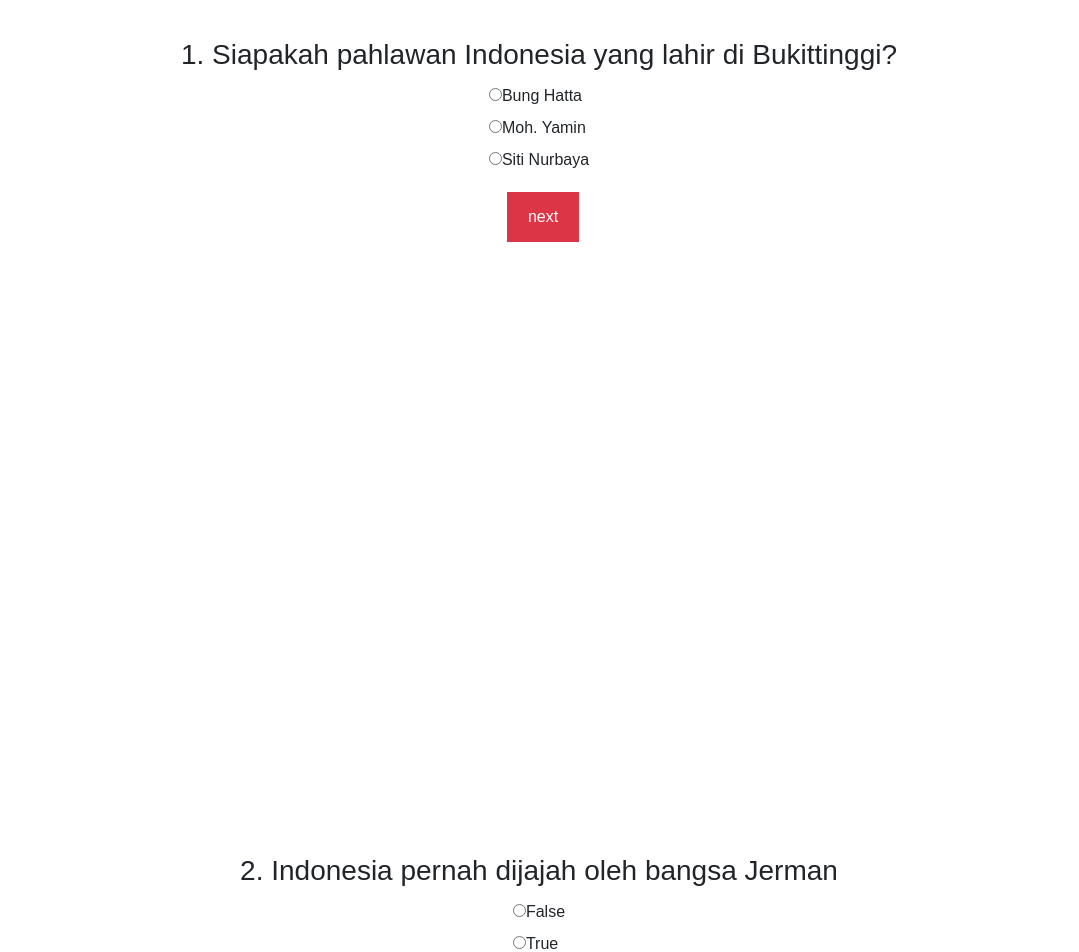
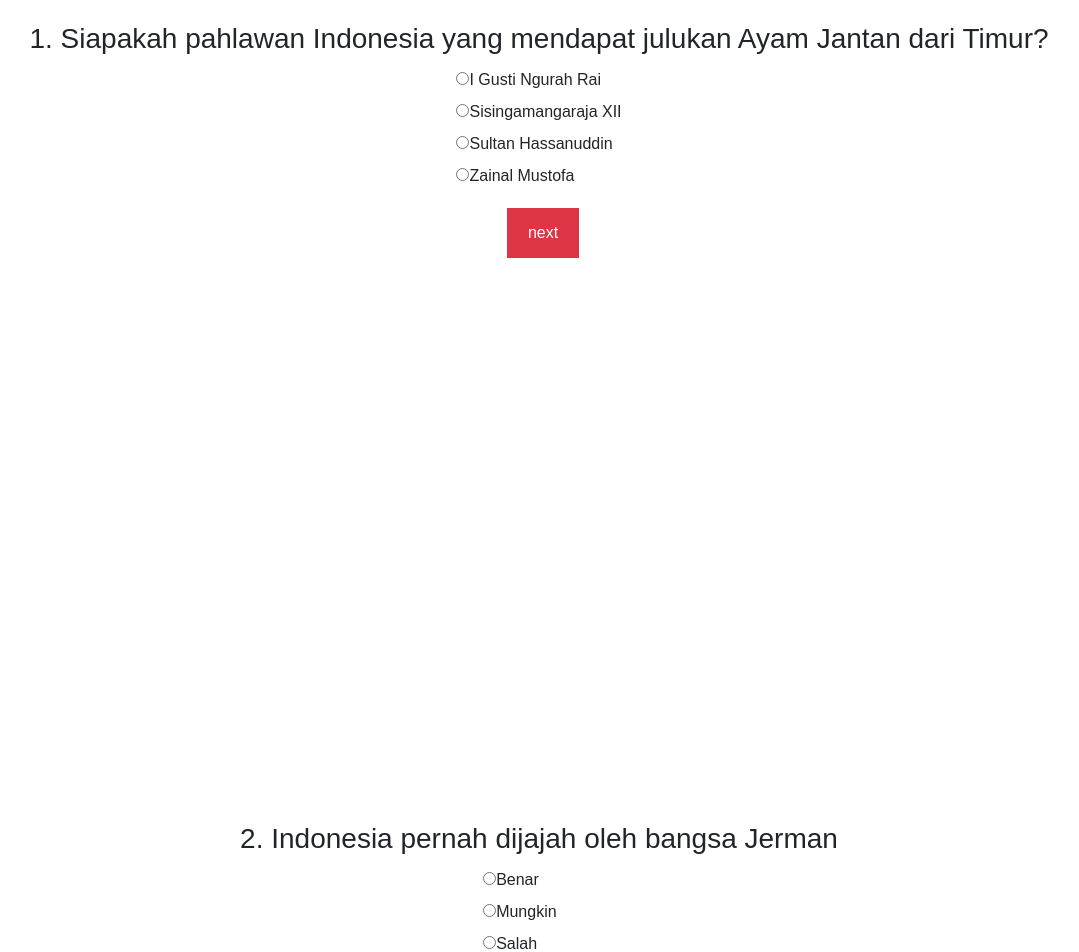
Before and after one commit to Merhandes/Patriot., a React (Create React App) app: page /quiz in a window 1280 px wide. Shown: the part 1060-2012 px from the top of the page, without its empty margins (101-1180 px from the left). Built offline with nearby package versions, Linux system fonts and the light colour scheme.

Commit message:
Initial Commit

```diff
--- a/src/components/data.json
+++ b/src/components/data.json
@@ -5,17 +5,21 @@
       "category": "Entertainment: Video Games",
       "type": "multiple",
       "difficulty": "easy",
-        "question": "Siapakah pahlawan Indonesia yang lahir di Bukittinggi?",
-        "correct_answer": "Bung Hatta",
-        "incorrect_answers": ["Moh. Yamin", "Siti Nurbaya"]
+      "question": "Siapakah pahlawan Indonesia yang mendapat julukan Ayam Jantan dari Timur?",
+      "correct_answer": "Sultan Hassanuddin",
+      "incorrect_answers": [
+        "Zainal Mustofa",
+        "Sisingamangaraja XII",
+        "I Gusti Ngurah Rai"
+      ]
     },
     {
       "category": "Entertainment: Video Games",
       "type": "boolean",
       "difficulty": "easy",
       "question": "Indonesia pernah dijajah oleh bangsa Jerman",
-        "correct_answer": "False",
-        "incorrect_answers": ["True"]
+      "correct_answer": "Salah",
+      "incorrect_answers": ["Benar", "Mungkin", "Tanya Google"]
     },
     {
       "category": "Entertainment: Video Games",
```
Also changed, not shown: src/components/AppContext.jsx (line endings or trailing spaces), src/components/utilities.jsx (line endings or trailing spaces), 1 other file (tests, documents, lock files or other folders). Lines whose indentation alone changed are shown as unchanged.
